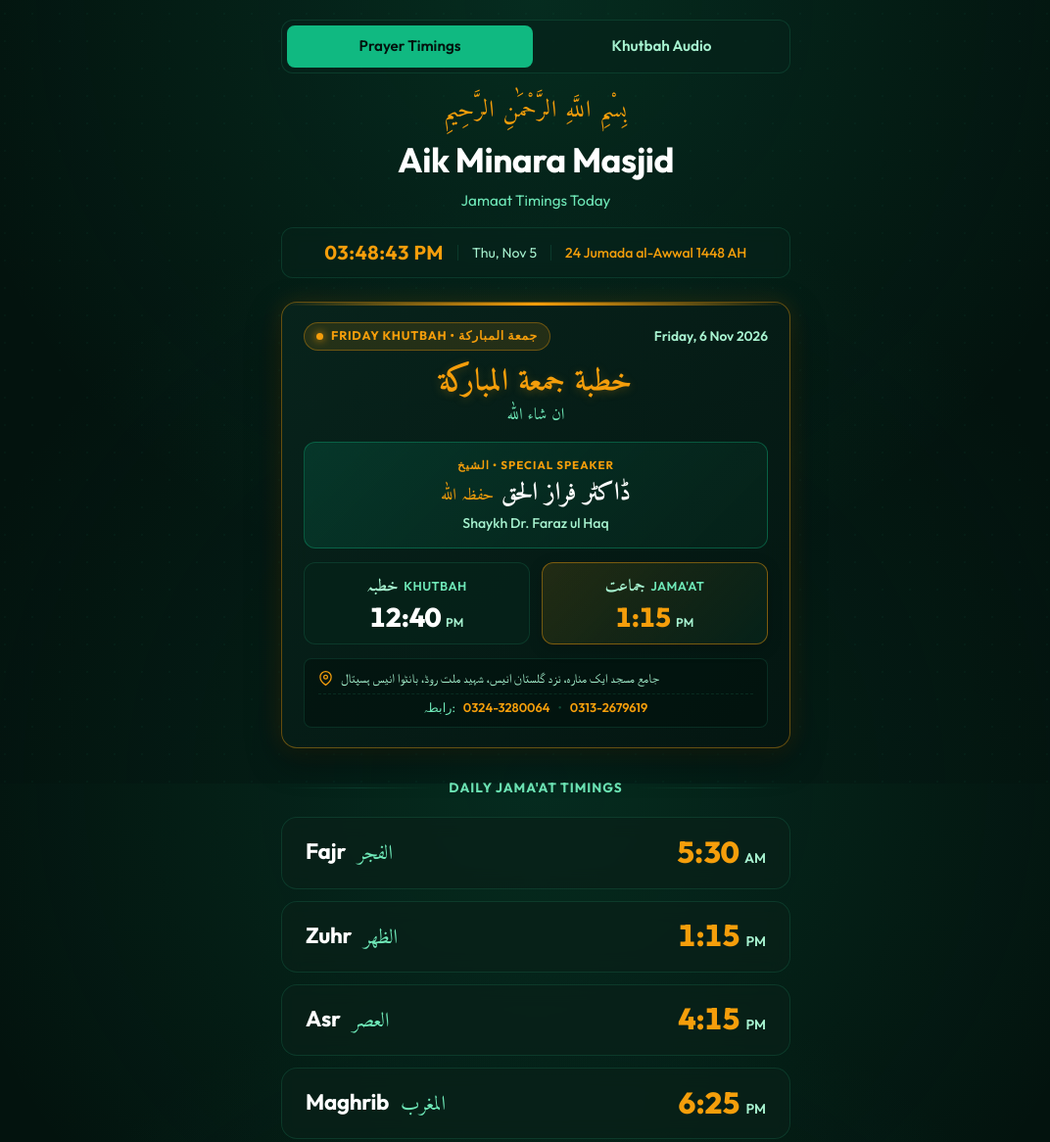
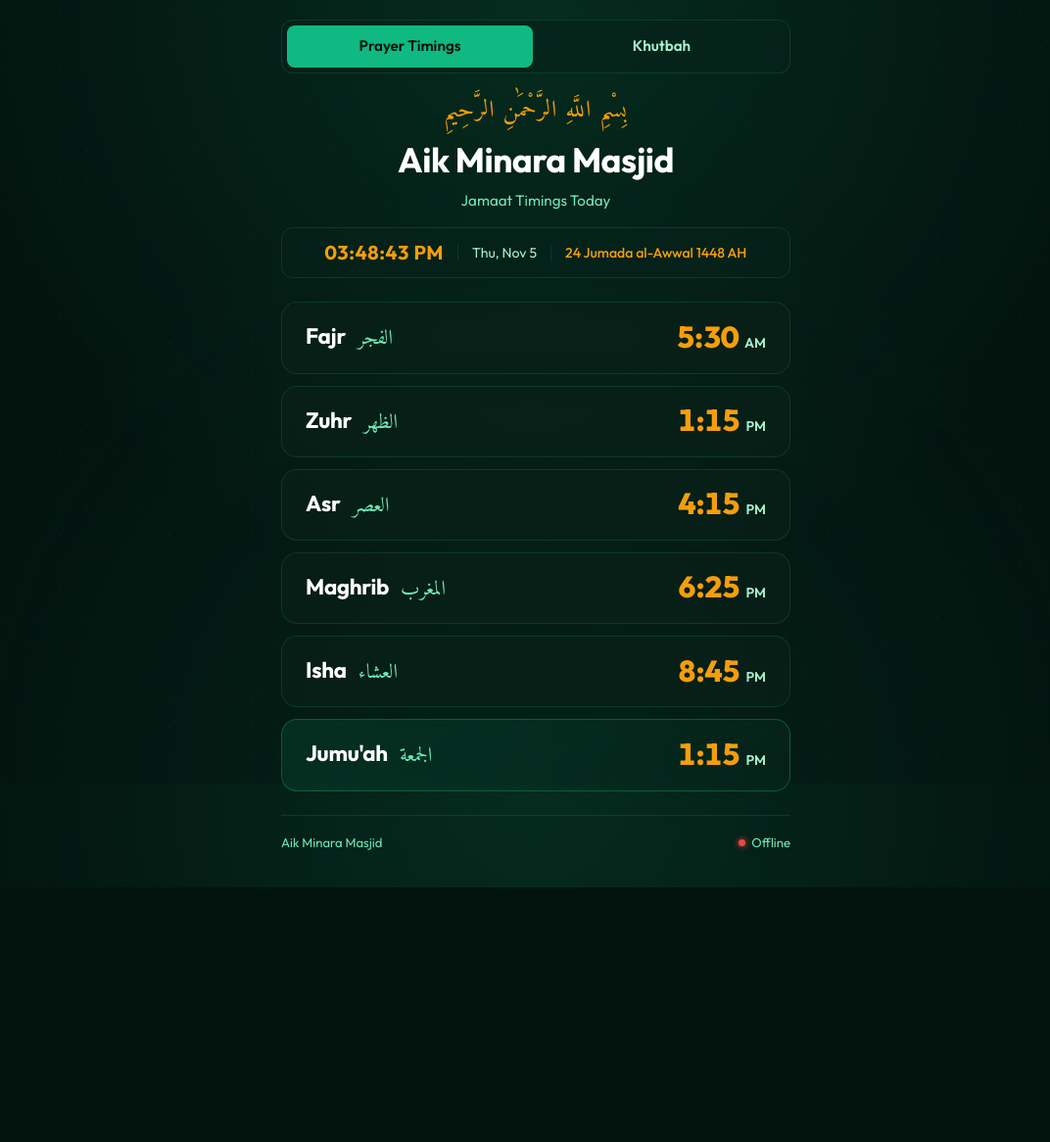
Before and after one commit to alikhurram2/aik-minara, a plain HTML site: page index.html in a window 1280 px wide. Shown: the top 1166 px of the page at 98% size, without its empty margins (93-1165 px from the left). After the commit the page ends 906 px from the top, so only its background shows below. Drawn offline with Linux system fonts and the light colour scheme; no server answers.

Commit message:
Restore prayer timings to front page; shift Khutbah announcement into Khutbah tab

```diff
--- a/index.html
+++ b/index.html
@@ -17,7 +17,7 @@
     <!-- Tabs -->
     <nav class="tab-bar" role="tablist">
       <button class="tab-btn active" role="tab" id="tab-timings" data-tab="timings" aria-selected="true">Prayer Timings</button>
-      <button class="tab-btn" role="tab" id="tab-khutbah" data-tab="khutbah" aria-selected="false">Khutbah Audio</button>
+      <button class="tab-btn" role="tab" id="tab-khutbah" data-tab="khutbah" aria-selected="false">Khutbah</button>
     </nav>
 
     <!-- Header -->
@@ -44,6 +44,13 @@
 
     <!-- Vertical Timings List -->
     <main class="prayers-list tab-panel" id="panel-timings" role="tabpanel" aria-labelledby="tab-timings">
+      <div class="prayers-list-inner" id="prayersList">
+      <!-- 6 Prayer cards populated dynamically by app.js -->
+      </div>
+    </main>
+
+    <!-- Jumu'ah Khutbah Section -->
+    <section class="khutbah-section tab-panel" id="panel-khutbah" role="tabpanel" aria-labelledby="tab-khutbah" hidden>
       <!-- Native Friday Khutbah Announcement Card -->
       <section class="friday-announcement" aria-label="Friday Khutbah Announcement">
         <div class="announcement-top-bar">
@@ -96,21 +103,9 @@
         </div>
       </section>
 
-      <!-- Section Divider -->
-      <div class="section-divider">
-        <span>Daily Jama'at Timings</span>
-      </div>
-
-      <div class="prayers-list-inner" id="prayersList">
-      <!-- 6 Prayer cards populated dynamically by app.js -->
-      </div>
-    </main>
-
-    <!-- Jumu'ah Khutbah Recordings -->
-    <section class="khutbah-section tab-panel" id="panel-khutbah" role="tabpanel" aria-labelledby="tab-khutbah" hidden>
-      <h2 class="khutbah-heading" >
-        Jumu'ah Khutbah Recordings
-        <span class="khutbah-arabic">خطبة الجمعة</span>
+      <h2 class="khutbah-heading">
+        Recorded Khutbahs
+        <span class="khutbah-arabic">خطبات جمعة</span>
       </h2>
       <div class="khutbah-list" id="khutbahList"></div>
     </section>
--- a/styles.css
+++ b/styles.css
@@ -360,6 +360,7 @@
   position: relative;
   overflow: hidden;
   transition: all 0.25s ease;
+  margin-bottom: 24px;
 }
 
 .friday-announcement::before {
```
